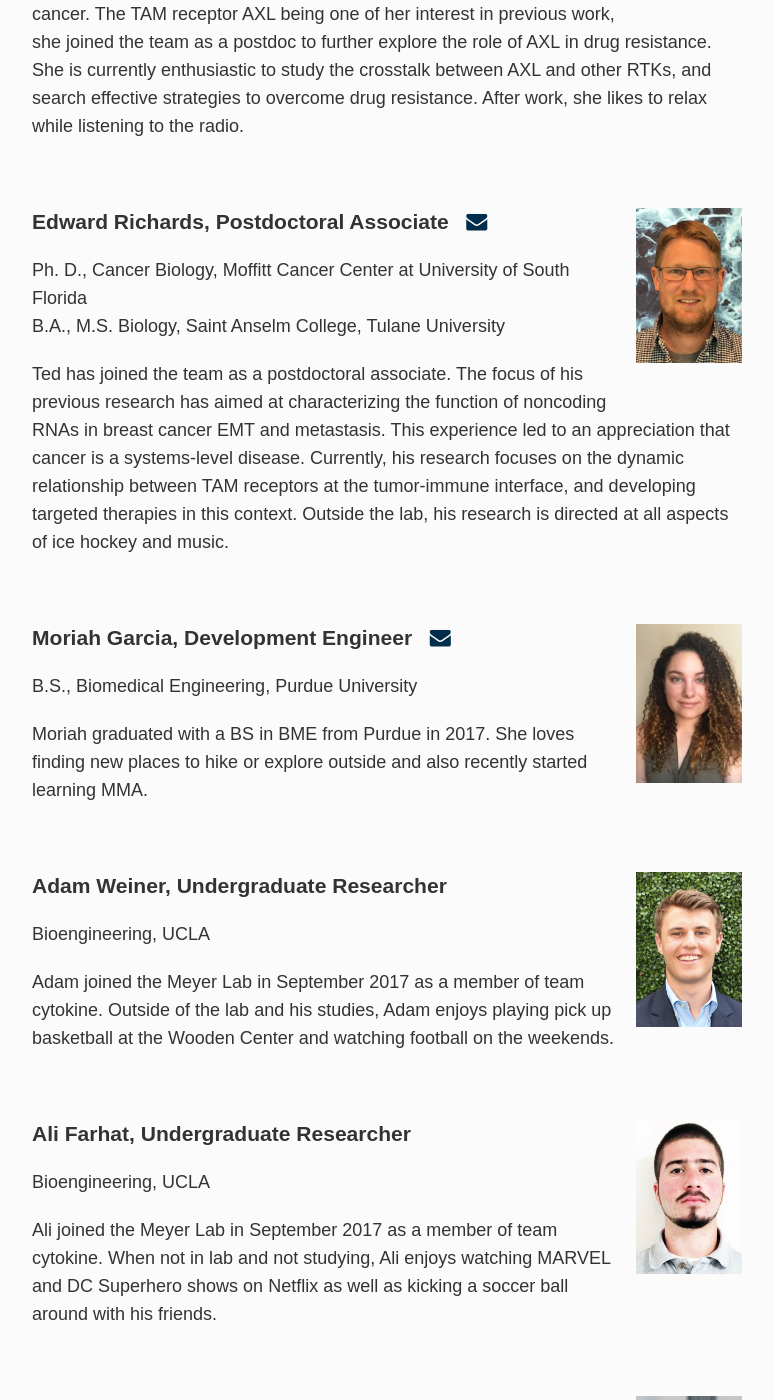
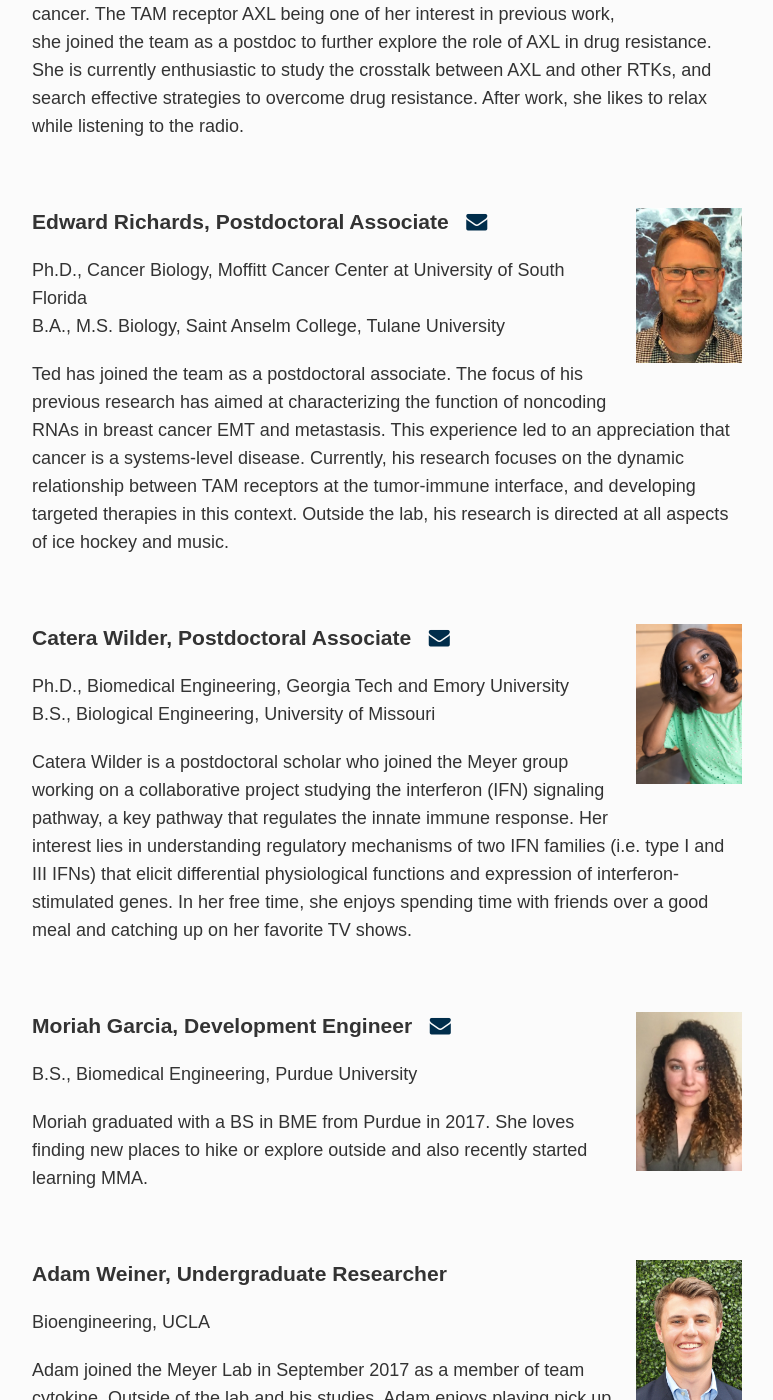
Before and after one commit to meyer-lab/asmlab.org, a Jekyll site: the page built from team/index.md, in a window 1280 px wide and 1400 px high, scrolled down 1192 px. Shown: the whole window, without its empty margins (253-1026 px from the left). Built offline with Jekyll 4.4.1, drawn with Linux system fonts in a browser that asks for light colours; some web fonts are replaced.

Commit message:
Add text for Catera (#16)
* Update index.md

* Update index.md

```diff
--- a/team/index.md
+++ b/team/index.md
@@ -25,10 +25,19 @@
 
 <div class="span_2 right"><img src="/public/photos/ted.jpg" width="120px" alt="Ted's picture" /></div>
 ### Edward Richards, Postdoctoral Associate&nbsp;&nbsp;&nbsp;<a href="mailto:erichard@mit.edu"><i class="fa fa-envelope"></i></a>
-Ph. D., Cancer Biology, Moffitt Cancer Center at University of South Florida
+Ph.D., Cancer Biology, Moffitt Cancer Center at University of South Florida
 B.A., M.S. Biology, Saint Anselm College, Tulane University
 
 Ted has joined the team as a postdoctoral associate. The focus of his previous research has aimed at characterizing the function of noncoding RNAs in breast cancer EMT and metastasis. This experience led to an appreciation that cancer is a systems-level disease. Currently, his research focuses on the dynamic relationship between TAM receptors at the tumor-immune interface, and developing targeted therapies in this context. Outside the lab, his research is directed at all aspects of ice hockey and music.
+
+<br />
+
+<div class="span_2 right"><img src="/public/photos/cateraw.jpg" width="120px" alt="Catera's picture" /></div>
+### Catera Wilder, Postdoctoral Associate&nbsp;&nbsp;&nbsp;<a href="mailto:cwilder1@ucla.edu"><i class="fa fa-envelope"></i></a>
+Ph.D., Biomedical Engineering, Georgia Tech and Emory University
+B.S., Biological Engineering, University of Missouri
+
+Catera Wilder is a postdoctoral scholar who joined the Meyer group working on a collaborative project studying the interferon (IFN) signaling pathway, a key pathway that regulates the innate immune response. Her interest lies in understanding regulatory mechanisms of two IFN families (i.e. type I and III IFNs) that elicit differential physiological functions and expression of interferon-stimulated genes. In her free time, she enjoys spending time with friends over a good meal and catching up on her favorite TV shows.
 
 <br />
 
```
